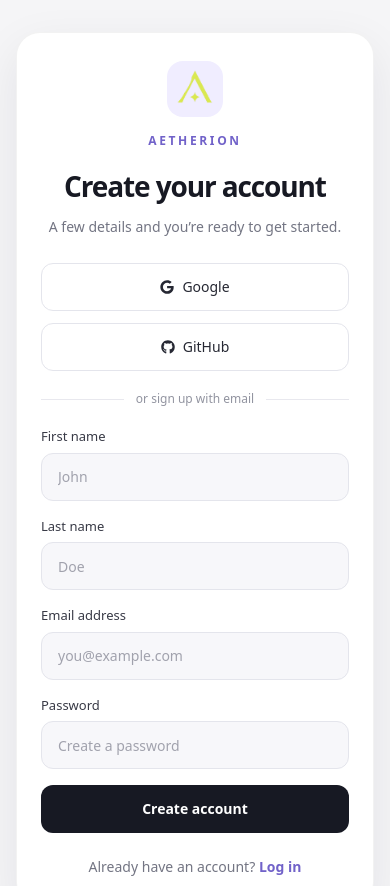
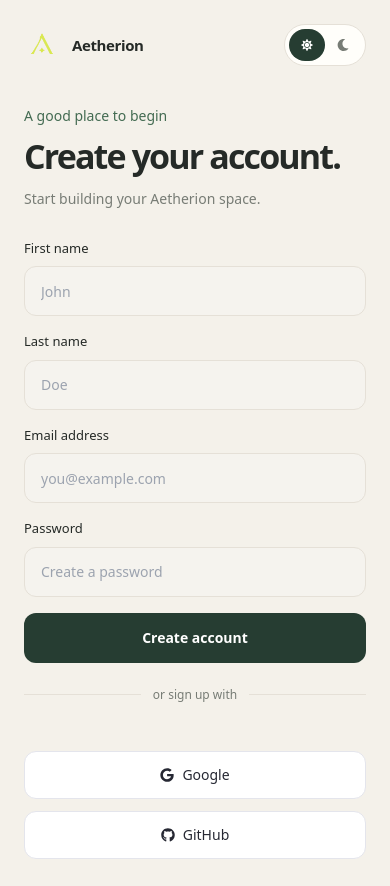
Before and after one commit to PrithwishDas101/Aetherion, a React (Vite) app in the folder client/: page /signup in a window 390 px wide. Shown: the top 886 px of the page. Built offline with nearby package versions, Linux system fonts and the light colour scheme; no server answers.

Commit message:
Build responsive split auth signup with theme toggle

```diff
--- a/client/src/pages/Signup.jsx
+++ b/client/src/pages/Signup.jsx
@@ -7,13 +7,12 @@ import { signupUser } from "../apiCalls/authApi.js";
 import { hideLoader, showLoader } from "../redux/sliceLoader.js";
 import compressImage from "../utils/compressImage.js";
 import { logSafeClientError } from "../utils/safeLogging.js";
+import AuthLayout from "../components/AuthLayout.jsx";
 import OAuthButtons from "../components/OAuthButtons.jsx";
 
 function Signup() {
   const dispatch = useDispatch();
-
   const navigate = useNavigate();
-
   const [user, setUser] = useState({
     firstName: "",
     lastName: "",
@@ -22,39 +21,28 @@ function Signup() {
   });
 
   const fileInputRef = useRef(null);
-
   const [profilePreview, setProfilePreview] = useState(null);
   const [profileFile, setProfileFile] = useState(null);
   const [profileUploadError, setProfileUploadError] = useState("");
 
   async function onFormSubmit(event) {
     event.preventDefault();
-
     try {
       dispatch(showLoader());
-
       const formData = new FormData();
-
       formData.append("firstName", user.firstName);
       formData.append("lastName", user.lastName);
       formData.append("email", user.email);
       formData.append("password", user.password);
-
-      if (profileFile) {
-        formData.append("profilePic", profileFile);
-      }
+      if (profileFile) formData.append("profilePic", profileFile);
 
       const response = await signupUser(formData);
-
       if (response.success && response.token && response.user) {
         localStorage.setItem("token", response.token);
-
         toast.success("Account created.");
-
         navigate("/", { replace: true });
       } else if (response.success) {
         toast("Sign in to continue.", { icon: null });
-
         navigate("/login", {
           replace: true,
           state: { email: user.email.trim().toLowerCase() },
@@ -63,10 +51,7 @@ function Signup() {
         toast.error(response.message);
       }
     } catch (error) {
-      toast.error(
-        error.response?.data?.message ||
-        "Something went wrong. Please try again.",
-      );
+      toast.error(error.response?.data?.message || "Something went wrong. Please try again.");
     } finally {
       dispatch(hideLoader());
     }
@@ -74,71 +59,59 @@ function Signup() {
 
   const handleProfilePictureChange = async (event) => {
     const file = event.target.files?.[0];
-
-    if (!file) {
-      return;
-    }
-
+    if (!file) return;
     setProfileUploadError("");
-
     try {
       const compressedFile = await compressImage(file);
-
       console.log("Signup profile image compressed");
-
       setProfileFile(compressedFile);
-
       const previewUrl = URL.createObjectURL(compressedFile);
-
       setProfilePreview(previewUrl);
     } catch (error) {
       logSafeClientError("Signup profile image compression", error);
-
-      setProfileUploadError(
-        "Couldn't process that image. Please try another one.",
-      );
+      setProfileUploadError("Couldn't process that image. Please try another one.");
     }
   };
 
   return (
-    <main className="flex min-h-screen items-center justify-center bg-[#F5F5F7] px-4 py-8 font-sans text-[#171923]">
-      <section className="w-full max-w-[480px] rounded-[24px] border border-black/[0.05] bg-white px-6 py-7 shadow-[0_16px_48px_rgba(22,24,40,0.08)] sm:px-9 sm:py-8">
-        <header className="text-center">
-          <div className="mx-auto flex h-14 w-14 items-center justify-center overflow-hidden rounded-2xl bg-[#F0EDFF]">
-            <img src="/images/logo.png" alt="Aetherion logo" className="h-full w-full object-contain" />
+    <AuthLayout page="signup">
+      <div>
+        <p className="text-sm font-medium text-[var(--auth-accent)]">A good place to begin</p>
+        <h1 className="mt-3 text-[34px] font-semibold leading-[1.08] tracking-[-0.055em] text-[var(--auth-text)] sm:text-[38px]">Create your account.</h1>
+        <p className="mt-3 text-sm leading-6 text-[var(--auth-muted)]">Start building your Aetherion space.</p>
       </div>
-          <p className="mt-4 text-xs font-semibold uppercase tracking-[0.22em] text-[#7162C9]">Aetherion</p>
-          <h1 className="mt-4 text-[28px] font-semibold tracking-[-0.04em] text-[#171923] sm:text-[30px]">Create your account</h1>
-          <p className="mt-2 text-sm leading-6 text-[#737583]">A few details and you’re ready to get started.</p>
-        </header>
-        <div className="mt-6"><OAuthButtons /></div>
-        <div className="my-5 flex items-center gap-3 text-xs text-[#9294A0]">
-          <span className="h-px flex-1 bg-[#E8E8EE]" /><span>or sign up with email</span><span className="h-px flex-1 bg-[#E8E8EE]" />
-        </div>
-        <form onSubmit={onFormSubmit} className="space-y-4">
+
+      <form onSubmit={onFormSubmit} className="mt-7 space-y-4">
         <div className="grid grid-cols-1 gap-4 sm:grid-cols-2">
           <div>
-              <label htmlFor="firstName" className="mb-1.5 block text-[13px] font-medium text-[#383A46]">First name</label>
-              <input id="firstName" name="firstName" type="text" autoComplete="given-name" placeholder="John" value={user.firstName} onChange={(e) => setUser({ ...user, firstName: e.target.value })} className="h-12 w-full rounded-xl border border-[#E4E5EC] bg-[#F7F7FA] px-4 text-sm text-[#171923] outline-none transition placeholder:text-[#A1A2AD] focus:border-[#8B7CF6] focus:bg-white focus:ring-4 focus:ring-[#8B7CF6]/10" />
+            <label htmlFor="firstName" className="mb-2 block text-[13px] font-medium text-[var(--auth-text)]">First name</label>
+            <input id="firstName" name="firstName" type="text" autoComplete="given-name" required placeholder="John" value={user.firstName} onChange={(event) => setUser({ ...user, firstName: event.target.value })} className="h-[50px] w-full rounded-xl border border-[var(--auth-border)] bg-[var(--auth-input)] px-4 text-sm text-[var(--auth-text)] outline-none transition placeholder:text-[var(--auth-muted)]/70 focus:border-[var(--auth-accent)] focus:ring-4 focus:ring-[var(--auth-accent)]/10" />
           </div>
           <div>
-              <label htmlFor="lastName" className="mb-1.5 block text-[13px] font-medium text-[#383A46]">Last name</label>
-              <input id="lastName" name="lastName" type="text" autoComplete="family-name" placeholder="Doe" value={user.lastName} onChange={(e) => setUser({ ...user, lastName: e.target.value })} className="h-12 w-full rounded-xl border border-[#E4E5EC] bg-[#F7F7FA] px-4 text-sm text-[#171923] outline-none transition placeholder:text-[#A1A2AD] focus:border-[#8B7CF6] focus:bg-white focus:ring-4 focus:ring-[#8B7CF6]/10" />
+            <label htmlFor="lastName" className="mb-2 block text-[13px] font-medium text-[var(--auth-text)]">Last name</label>
+            <input id="lastName" name="lastName" type="text" autoComplete="family-name" required placeholder="Doe" value={user.lastName} onChange={(event) => setUser({ ...user, lastName: event.target.value })} className="h-[50px] w-full rounded-xl border border-[var(--auth-border)] bg-[var(--auth-input)] px-4 text-sm text-[var(--auth-text)] outline-none transition placeholder:text-[var(--auth-muted)]/70 focus:border-[var(--auth-accent)] focus:ring-4 focus:ring-[var(--auth-accent)]/10" />
           </div>
         </div>
         <div>
-            <label htmlFor="email" className="mb-1.5 block text-[13px] font-medium text-[#383A46]">Email address</label>
-            <input id="email" name="email" type="email" autoComplete="email" placeholder="you@example.com" value={user.email} onChange={(e) => setUser({ ...user, email: e.target.value })} className="h-12 w-full rounded-xl border border-[#E4E5EC] bg-[#F7F7FA] px-4 text-sm text-[#171923] outline-none transition placeholder:text-[#A1A2AD] focus:border-[#8B7CF6] focus:bg-white focus:ring-4 focus:ring-[#8B7CF6]/10" />
+          <label htmlFor="email" className="mb-2 block text-[13px] font-medium text-[var(--auth-text)]">Email address</label>
+          <input id="email" name="email" type="email" autoComplete="email" required placeholder="you@example.com" value={user.email} onChange={(event) => setUser({ ...user, email: event.target.value })} className="h-[50px] w-full rounded-xl border border-[var(--auth-border)] bg-[var(--auth-input)] px-4 text-sm text-[var(--auth-text)] outline-none transition placeholder:text-[var(--auth-muted)]/70 focus:border-[var(--auth-accent)] focus:ring-4 focus:ring-[var(--auth-accent)]/10" />
         </div>
         <div>
-            <label htmlFor="password" className="mb-1.5 block text-[13px] font-medium text-[#383A46]">Password</label>
-            <input id="password" name="password" type="password" autoComplete="new-password" placeholder="Create a password" value={user.password} onChange={(e) => setUser({ ...user, password: e.target.value })} className="h-12 w-full rounded-xl border border-[#E4E5EC] bg-[#F7F7FA] px-4 text-sm text-[#171923] outline-none transition placeholder:text-[#A1A2AD] focus:border-[#8B7CF6] focus:bg-white focus:ring-4 focus:ring-[#8B7CF6]/10" />
+          <label htmlFor="password" className="mb-2 block text-[13px] font-medium text-[var(--auth-text)]">Password</label>
+          <input id="password" name="password" type="password" autoComplete="new-password" required placeholder="Create a password" value={user.password} onChange={(event) => setUser({ ...user, password: event.target.value })} className="h-[50px] w-full rounded-xl border border-[var(--auth-border)] bg-[var(--auth-input)] px-4 text-sm text-[var(--auth-text)] outline-none transition placeholder:text-[var(--auth-muted)]/70 focus:border-[var(--auth-accent)] focus:ring-4 focus:ring-[var(--auth-accent)]/10" />
         </div>
-          <button type="submit" className="h-12 w-full rounded-xl bg-[#171923] text-sm font-semibold text-white transition duration-150 hover:bg-[#2C2E3B] active:scale-[0.99] focus-visible:outline-none focus-visible:ring-4 focus-visible:ring-[#8B7CF6]/25">Create account</button>
+        <button type="submit" className="h-[50px] w-full rounded-xl bg-[var(--auth-primary)] px-4 text-sm font-semibold text-[var(--auth-primary-text)] transition duration-150 hover:opacity-90 active:scale-[0.99] focus-visible:outline-none focus-visible:ring-4 focus-visible:ring-[var(--auth-accent)]/25">Create account</button>
       </form>
-        <p className="mt-6 text-center text-sm text-[#737583]">Already have an account? <Link to="/login" className="font-semibold text-[#7162C9] transition hover:text-[#5545B5]">Log in</Link></p>
-      </section>
-    </main>
+
+      <div className="my-6 flex items-center gap-3 text-xs text-[var(--auth-muted)]">
+        <span className="h-px flex-1 bg-[var(--auth-border)]" />
+        <span>or sign up with</span>
+        <span className="h-px flex-1 bg-[var(--auth-border)]" />
+      </div>
+      <OAuthButtons />
+
+      <p className="mt-7 text-center text-sm text-[var(--auth-muted)]">Already have an account? <Link to="/login" className="font-semibold text-[var(--auth-accent)] underline-offset-4 transition hover:underline">Log in</Link></p>
+    </AuthLayout>
   );
 }
 
```
Lines whose indentation alone changed are shown as unchanged.
